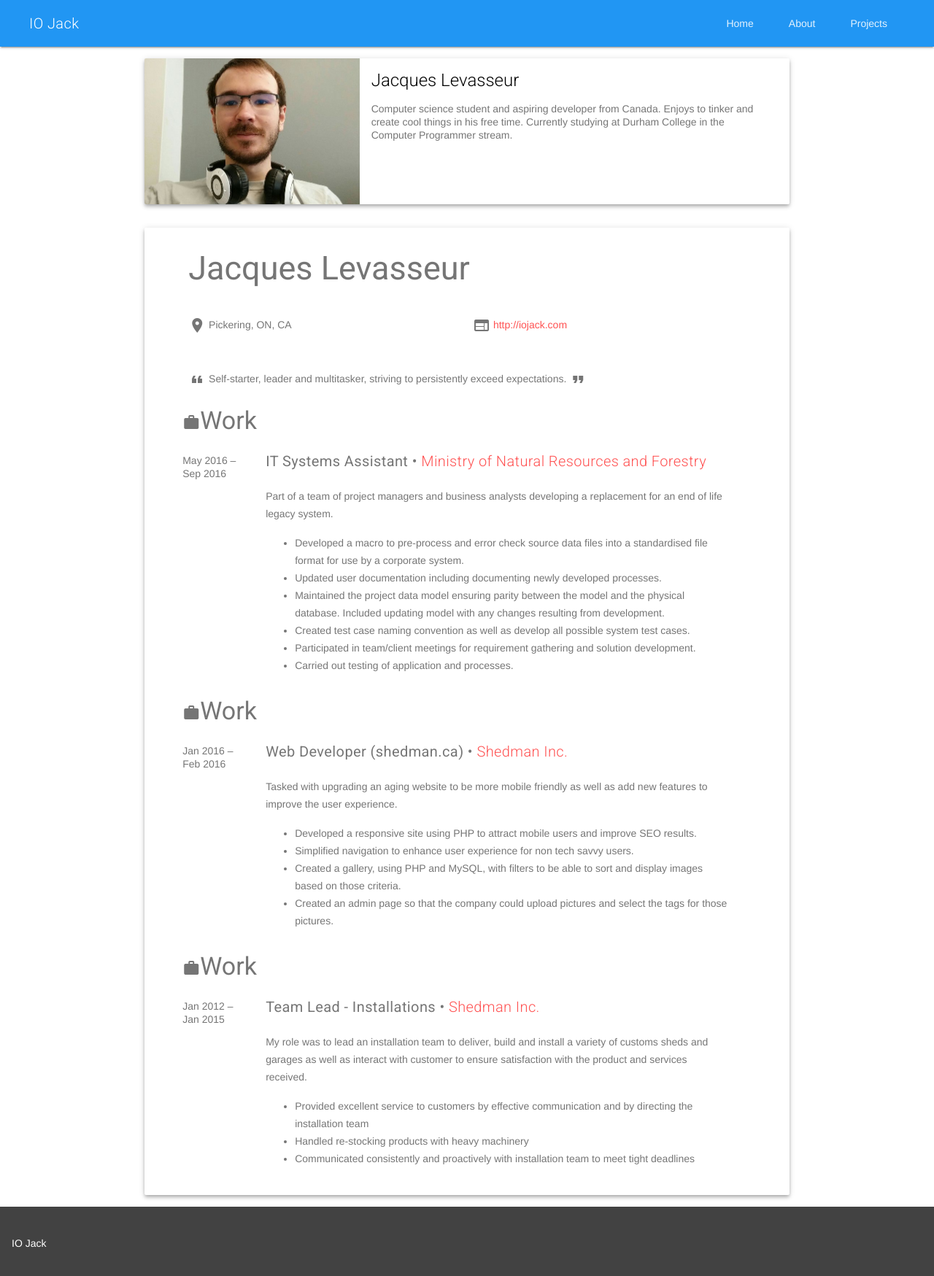
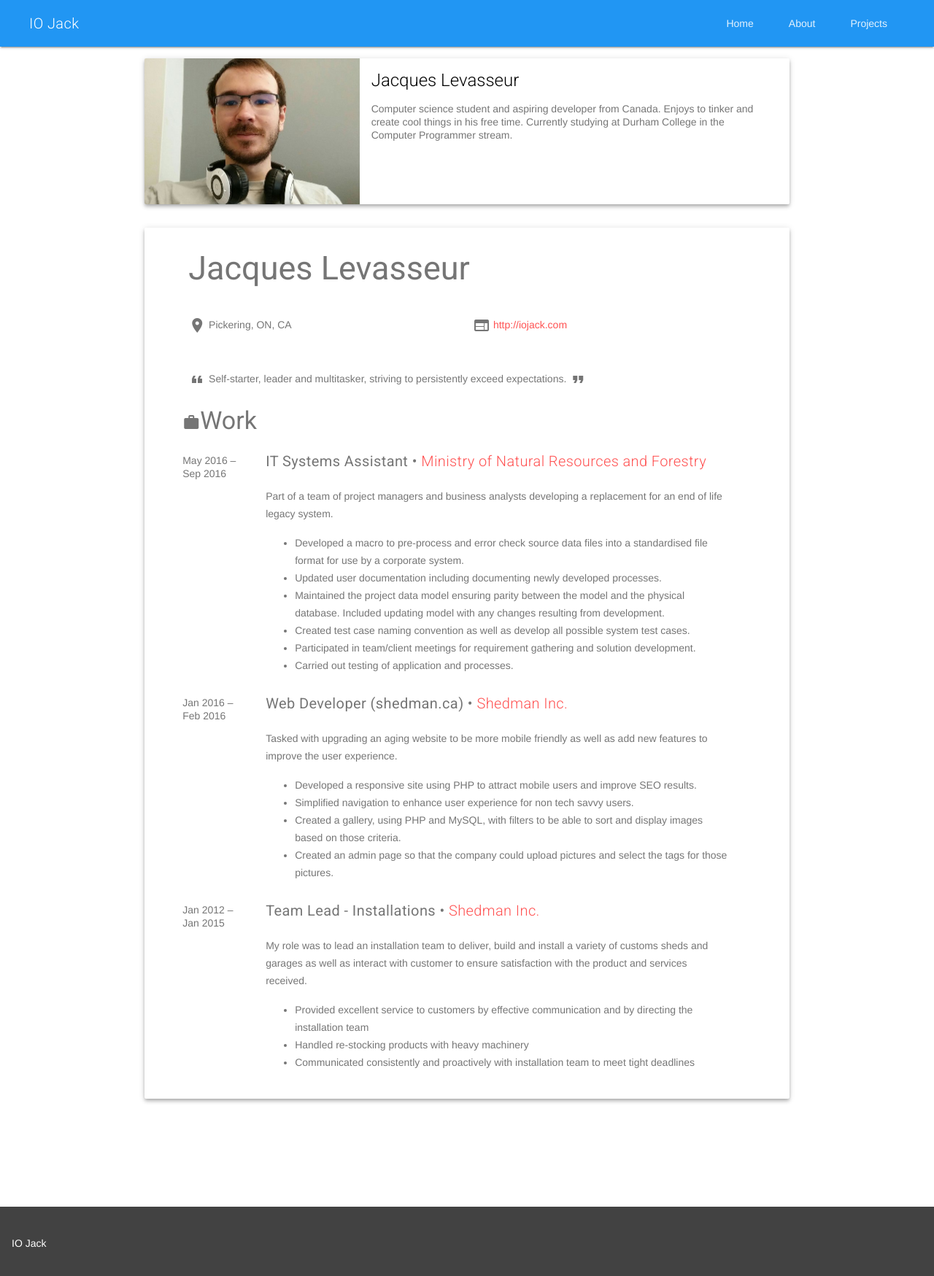
Before and after one commit to FrostByte-Dev/frostbyte-dev.github.io, a Jekyll site: the page built from about/index.html, in a window 1280 px wide. Shown: the top 1749 px of the page at 73% size. Built offline with Jekyll 4.4.1, drawn with Linux system fonts in a browser that asks for light colours; nearby versions of some CDN libraries.

Commit message:
Stopped the work heading from repeating.

```diff
--- a/about/index.html
+++ b/about/index.html
@@ -89,10 +89,6 @@ image: /assets/images/me.jpg
 			 </div>
 
 			 <div class="mdl-grid">
-				<div class="mdl-cell--12-col">
-					<h3><i class="material-icons">work</i>Work</h3>
-				</div>
-
 				<div class="mdl-cell--2-col">
 					Jan&nbsp;2016 – Feb&nbsp;2016
 				</div>
@@ -112,10 +108,6 @@ image: /assets/images/me.jpg
 			</div>
 
 			<div class="mdl-grid">
-				<div class="mdl-cell--12-col">
-					<h3><i class="material-icons">work</i>Work</h3>
-				</div>
-
 				<div class="mdl-cell--2-col">
 					Jan&nbsp;2012 – Jan&nbsp;2015
 				</div>
```
